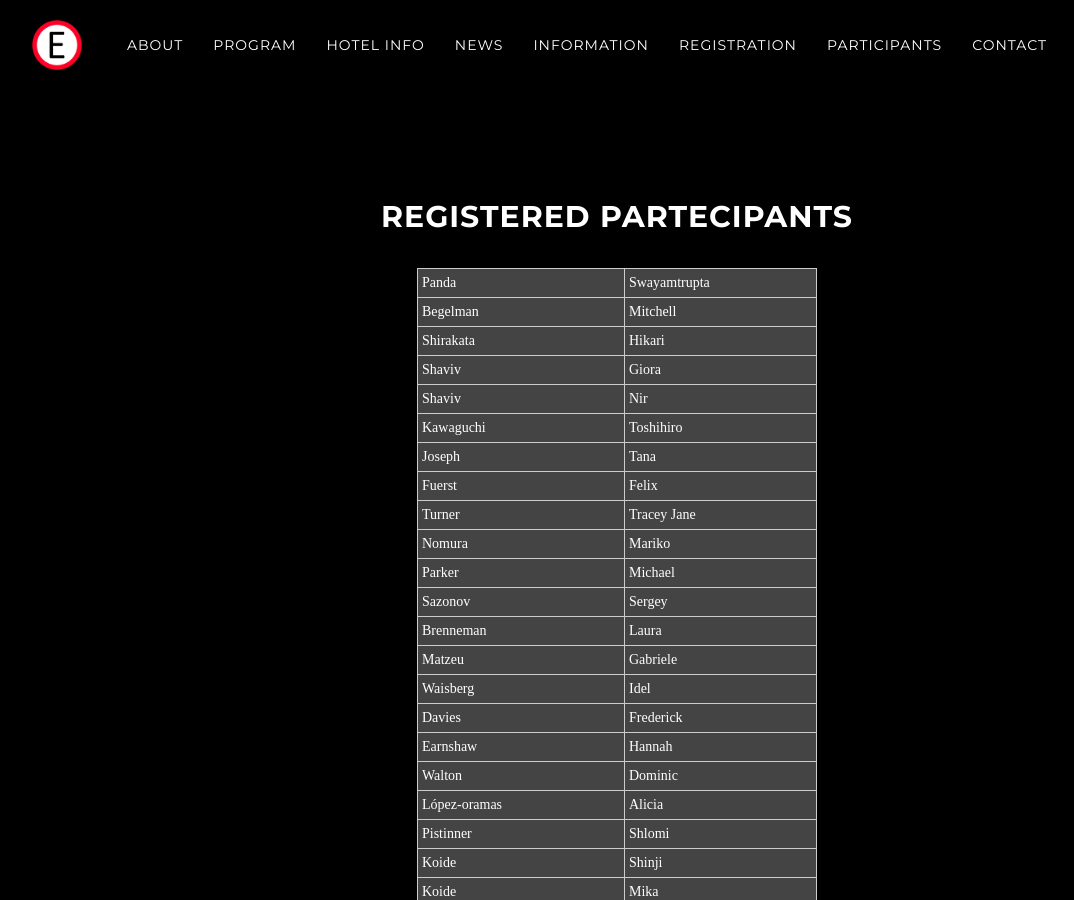
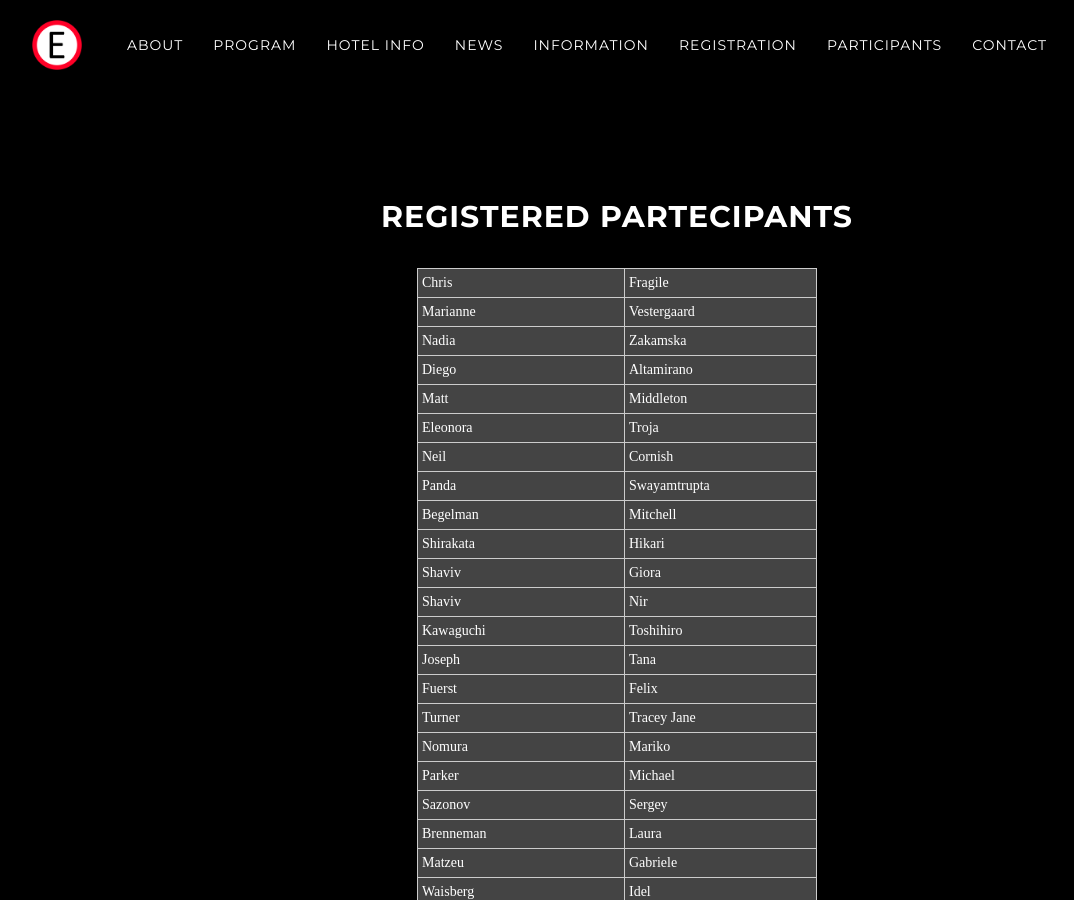
Before and after one commit to breakingthelimits/supereddington2018, a Jekyll site: the page built from registered/index.html, in a window 1280 px wide and 900 px high. Shown: the whole window, without its empty margins (38-1112 px from the left). Built offline with Jekyll 4.4.1, drawn with Linux system fonts in a browser that asks for light colours.

Commit message:
add invited speakers

```diff
--- a/registered/index.html
+++ b/registered/index.html
@@ -27,6 +27,13 @@
 
 </style>
 <table class="tableizer-table">
+	 <tr><td>Chris</td><td>Fragile</td></tr>
+	 <tr><td>Marianne</td><td>Vestergaard</td></tr>
+	 <tr><td>Nadia</td><td>Zakamska</td></tr>
+	 <tr><td>Diego</td><td>Altamirano</td></tr>
+	 <tr><td>Matt</td><td>Middleton</td></tr>
+	 <tr><td>Eleonora</td><td>Troja</td></tr>
+	 <tr><td>Neil</td><td>Cornish</td></tr>
 	 <tr><td>Panda</td><td>Swayamtrupta</td></tr>
 	 <tr><td>Begelman</td><td>Mitchell</td></tr>
 	 <tr><td>Shirakata</td><td>Hikari</td></tr>
```
